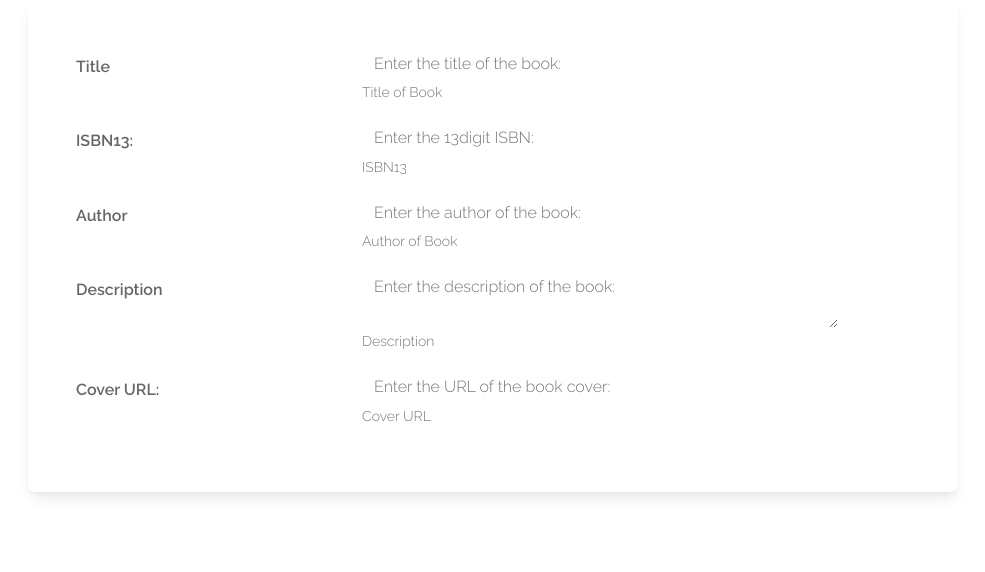
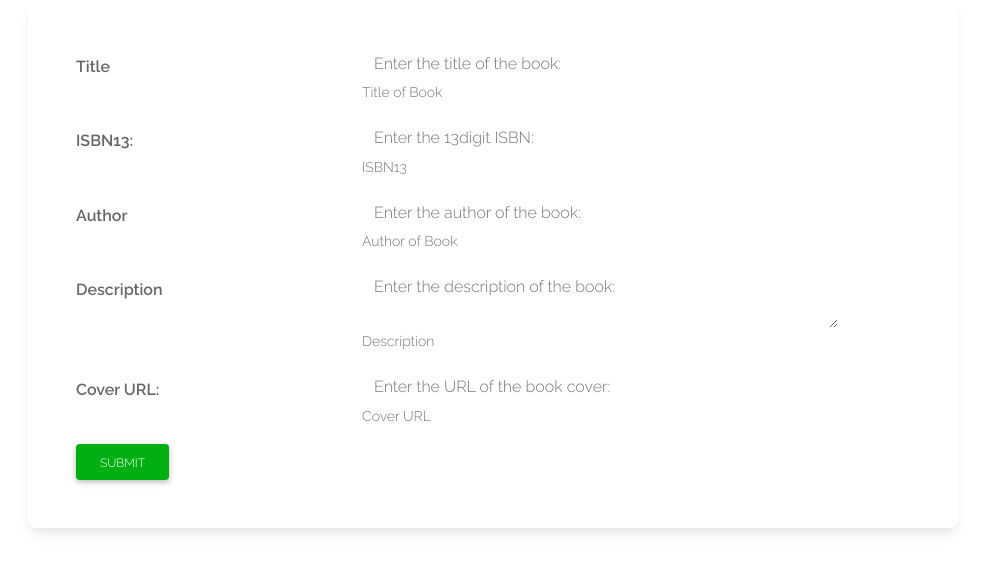
Before and after one commit to jumaemm/Tusome, a Flask app: template tusome_pkg/site/templates/site/upload_book.html in a window 1280 px wide. Shown: the part 84-656 px from the top of the page, without its empty margins (54-1039 px from the left). Run offline with Flask 2, Linux system fonts and the light colour scheme; the template is opened without the code that fills it: values that come from a table or form of the project are taken from there, others are empty; parts of the project's set-up code (start-up, migrations or seed data) failed here and were passed over; some libraries are stand-ins or nearby versions.

Commit message:
Admin Book Upload

```diff
--- a/tusome_pkg/forms.py
+++ b/tusome_pkg/forms.py
@@ -46,3 +46,4 @@ class BookForm(FlaskForm):
     author= StringField(label='Author', validators=[Length(min=1,  max= 200), DataRequired()])
     description = TextAreaField(label='Description', validators=[Length(min=1,  max= 200), DataRequired()])
     cover = URLField(label='Cover URL: ')
+    submit = SubmitField(label='Submit')
--- a/tusome_pkg/site/routes.py
+++ b/tusome_pkg/site/routes.py
@@ -14,7 +14,7 @@ def home_page():
 
     return render_template('site/landing_page.html', session = session)
 
-@bp.route('/upload')
+@bp.route('/upload', methods=['GET', 'POST'])
 @login_required
 @admin_required
 def book_upload():
--- a/tusome_pkg/site/templates/site/upload_book.html
+++ b/tusome_pkg/site/templates/site/upload_book.html
@@ -43,6 +43,9 @@ Upload Book
                     <small id="coverHelp" class="form-text text-muted">Cover URL</small>
                 </div>
             </div>
+            <div class="form-group">
+                {{ form.submit(class="btn material_btn text-white") }}
+            </div>
 
         </form>
     </div>
```
